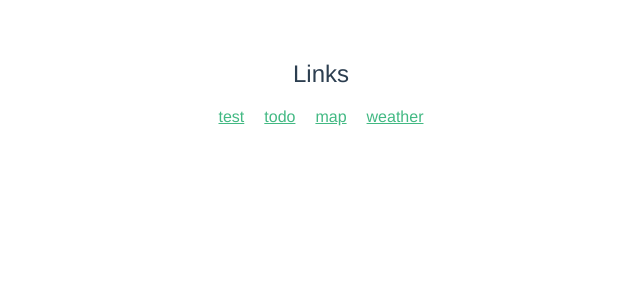
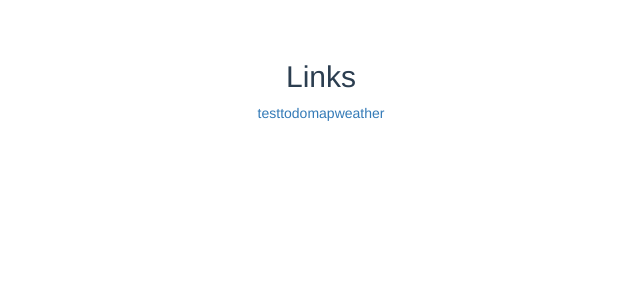
Before and after one commit to nkiyuu/vue-webpack, a Vue app: page / in a window 1280 px wide. Shown: the top 300 px of the page, without its empty margins (319-959 px from the left). Built offline with nearby package versions, Linux system fonts and the light colour scheme.

Commit message:
fix template

```diff
--- a/src/App.vue
+++ b/src/App.vue
@@ -1,6 +1,13 @@
 <template>
   <div id="app">
+    <h2>Links</h2>
+      <router-link to="/test">test</router-link></li>
+      <router-link to="/todo">todo</router-link>
+      <router-link to="/map">map</router-link>
+      <router-link to="/weather">weather</router-link>
+
     <router-view/>
+
   </div>
 </template>
 
--- a/src/components/HelloWorld.vue
+++ b/src/components/HelloWorld.vue
@@ -1,14 +1,13 @@
 <template>
   <header>
     <div>
-      <!--<h1>{{ msg }}</h1>-->
-      <h2>Links</h2>
-      <ul class="list-inline">
-        <li><router-link to="/test">test</router-link></li>
-        <li><router-link to="/todo">todo</router-link></li>
-        <li><router-link to="/map">map</router-link></li>
-        <li><router-link to="/weather">weather</router-link></li>
-      </ul>
+      <!--<h1>{{ msg }}</h1>--
+      <!--<ul class="list-inline">-->
+        <!--<li><router-link to="/test">test</router-link></li>-->
+        <!--<li><router-link to="/todo">todo</router-link></li>-->
+        <!--<li><router-link to="/map">map</router-link></li>-->
+        <!--<li><router-link to="/weather">weather</router-link></li>-->
+      <!--</ul>-->
     </div>
   </header>
 </template>
```
Also changed, not shown: src/main.js (+7 -0 lines).
